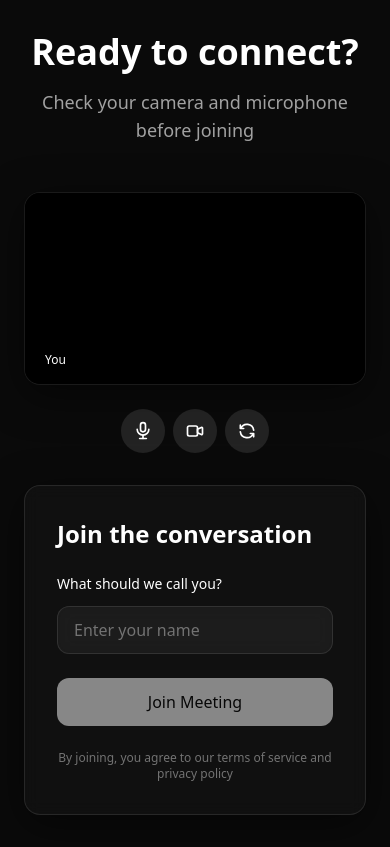
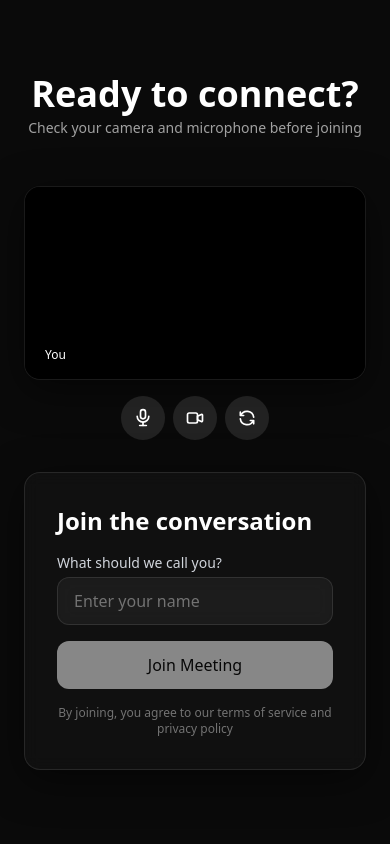
Before and after one commit to lismarreiros/Helixque, a Next.js app in the folder frontend/: page / in a window 390 px wide. Built offline with nearby package versions, Linux system fonts and the light colour scheme; no server answers.

Commit message:
fixed: Fix alignment and redesign the meeting join page issue#128

```diff
--- a/frontend/components/RTC/DeviceCheck.tsx
+++ b/frontend/components/RTC/DeviceCheck.tsx
@@ -85,18 +85,18 @@ export default function DeviceCheck() {
       {/* Main centered container */}
       <div className="w-full max-w-5xl mx-auto">
         {/* Header */}
-        <div className="text-center mb-12">
-          <h1 className="text-4xl font-bold text-white mb-4">Ready to connect?</h1>
-          <p className="text-neutral-400 text-lg">Check your camera and microphone before joining</p>
+        <div className="text-center mb-12 space-y-1">
+          <h1 className="text-4xl font-bold text-white">Ready to connect?</h1>
+          <p className="text-neutral-400 text-sm">Check your camera and microphone before joining</p>
         </div>
 
         {/* Main content grid */}
-        <div className="grid lg:grid-cols-2 gap-8 items-start">
+        <div className="grid lg:grid-cols-2 gap-8 items-stretch">
 
           {/* Left Side - Video Preview */}
-          <div className="space-y-6">
+          <div className="space-y-4 h-full flex flex-col">
             {/* Video preview container - rounded */}
-            <div className="relative overflow-hidden rounded-2xl border border-white/10 bg-black shadow-[0_10px_40px_rgba(0,0,0,0.5)]">
+            <div className="relative flex-1 overflow-hidden rounded-2xl border border-white/10 bg-black shadow-[0_10px_40px_rgba(0,0,0,0.5)]">
               <div className="aspect-video w-full bg-black relative">
                 {videoOn ? (
                   <video
@@ -166,10 +166,11 @@ export default function DeviceCheck() {
           <div className="space-y-6">
             <div className="p-8 rounded-2xl border border-white/10 bg-neutral-900/50 backdrop-blur shadow-[0_10px_40px_rgba(0,0,0,0.5)]">
               <div className="space-y-6">
-                <div>
-                  <h2 className="text-2xl font-semibold text-white mb-6">Join the conversation</h2>
+                <div className="flex flex-col gap-4">
+                  <h2 className="text-2xl font-semibold text-white">Join the conversation</h2>
 
-                  <label className="block text-sm font-medium text-white mb-3">
+                  <div className="flex flex-col gap-1">
+                    <label className="block text-sm font-medium text-gray-300">
                       What should we call you?
                     </label>
                     <input
@@ -180,7 +181,6 @@ export default function DeviceCheck() {
                       className="w-full h-12 px-4 rounded-xl border border-white/10 bg-neutral-800/50 text-white placeholder-neutral-500 focus:border-white/30 focus:outline-none transition-colors backdrop-blur"
                     />
                     </div>
-
                     <button
                       onClick={() => setJoined(true)}
                       disabled={!name.trim()}
@@ -195,7 +195,7 @@ export default function DeviceCheck() {
                 </div>
               </div>
             </div>
-
+          </div>
         </div>
       </div>
     </div>
```
Lines whose indentation alone changed are shown as unchanged.
